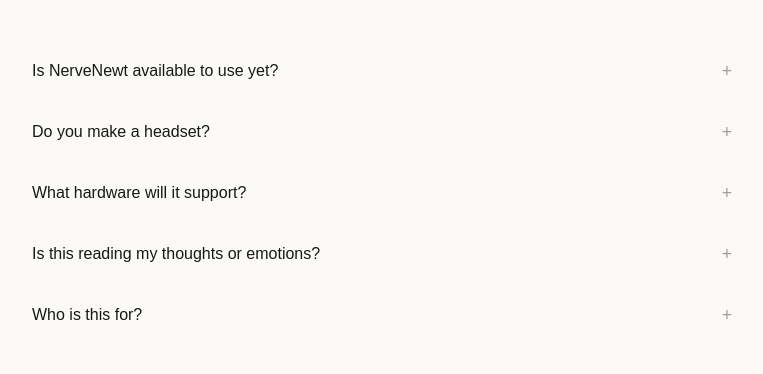
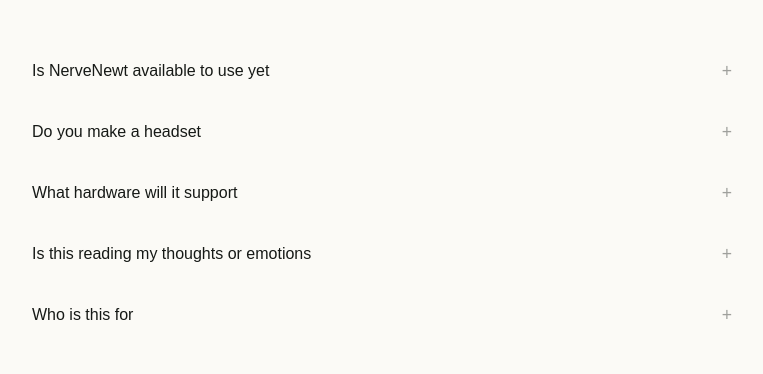
Before and after one commit to sarthakjena05/nervenewt, a React (Vite) app: page / in a window 1280 px wide. Shown: the part 1334-1708 px from the top of the page, without its empty margins (258-1021 px from the left). Built offline with nearby package versions, Linux system fonts and the light colour scheme.

Commit message:
Remove dash punctuation from FAQ

```diff
--- a/src/App.jsx
+++ b/src/App.jsx
@@ -206,24 +206,24 @@ function PlatformDirection() {
 
 const FAQ_ITEMS = [
  {
-    q: "Is NerveNewt available to use yet?",
-    a: "Not publicly. We're early — currently prototyping the interface with consumer EEG hardware like Muse 2. What's on this page is the direction, not a shipped product.",
+ q: "Is NerveNewt available to use yet",
+ a: "Not publicly. We're early and currently prototyping the interface with consumer EEG hardware like Muse 2. What's on this page is the direction, not a shipped product.",
  },
  {
-    q: "Do you make a headset?",
+ q: "Do you make a headset",
  a: "No. NerveNewt is a software layer, not hardware. The goal is to work with biosensing devices that already exist, not to build another one.",
  },
  {
-    q: "What hardware will it support?",
+ q: "What hardware will it support",
  a: "We're starting with EEG and designing toward EMG, ECG, and EOG. Support is planned, not guaranteed for any specific device yet.",
  },
  {
-    q: "Is this reading my thoughts or emotions?",
-    a: "No. NerveNewt standardizes measurable signals — things like alpha-band power or a detected blink — into events. It doesn't infer thoughts, moods, or mental states.",
+ q: "Is this reading my thoughts or emotions",
+ a: "No. NerveNewt standardizes measurable signals like alpha band power or a detected blink into events. It doesn't infer thoughts, moods, or mental states.",
  },
  {
-    q: "Who is this for?",
-    a: "Developers building applications on top of biosignal hardware, not consumers looking for an end-user app.",
+ q: "Who is this for",
+ a: "Developers building applications on top of biosignal hardware, not consumers looking for an end user app.",
  },
 ];
 
```
Lines whose indentation alone changed are shown as unchanged.
